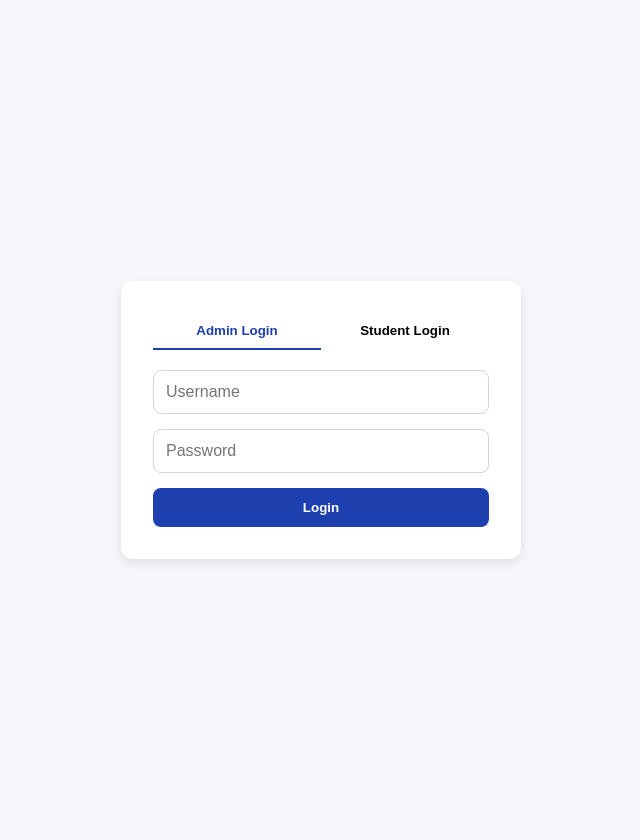
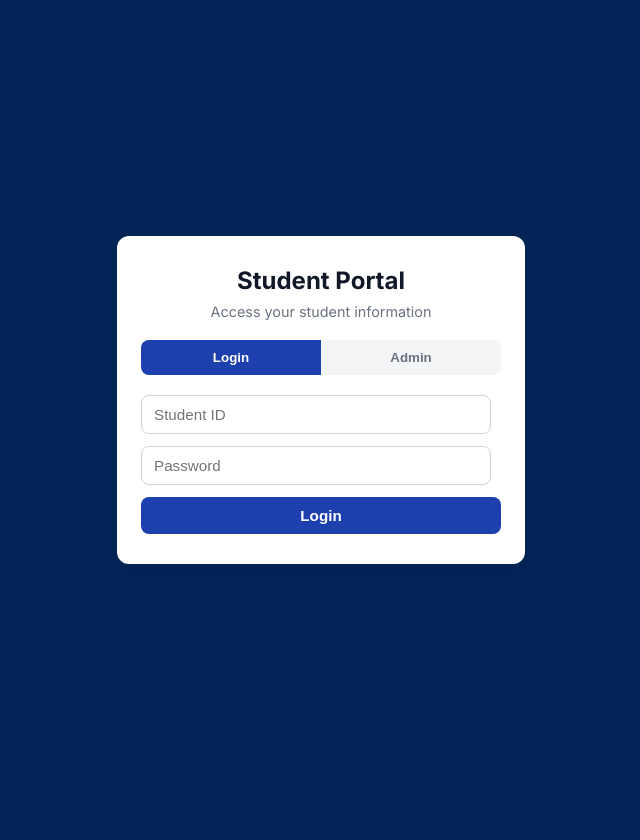
Before and after one commit to cabrerajm12/BILLING_PROJECT, a PHP site: page /login.php in a window 1280 px wide. Shown: the whole page, without its empty margins (319-959 px from the left). After the commit the page ends 564 px from the top, so only its background shows below. Run offline with PHP 8.4, Linux system fonts and the light colour scheme.

Commit message:
added code

```diff
--- a/admin_dashboard.php
+++ b/admin_dashboard.php
@@ -22,7 +22,7 @@ include "config.php";
         body {
             margin: 0;
             font-family: 'Segoe UI', Tahoma, Geneva, Verdana, sans-serif;
-            background: #f5f7fa;
+              background: #032558ff;
             padding: 40px 20px;
             display: flex;
             justify-content: center;
--- a/dashboard.php
+++ b/dashboard.php
@@ -29,7 +29,7 @@ $paymentStatus = ($balance == 0) ? "Paid in Full" : "Pending";
 
         body {
             font-family: 'Segoe UI', Tahoma, Geneva, Verdana, sans-serif;
-            background: #f5f7fa;
+              background: #032558ff;
             padding: 30px;
         }
 
@@ -41,7 +41,7 @@ $paymentStatus = ($balance == 0) ? "Paid in Full" : "Pending";
         }
 
         .header h1 {
-            color: #1e3a8a;
+            color: #ffffffff;
             font-size: 1.8rem;
         }
 
--- a/login.php
+++ b/login.php
@@ -4,7 +4,7 @@ include "config.php";
 
 $errorAdmin = "";
 $errorStudent = "";
-$activeTab = "admin"; // Default tab
+$activeTab = "student"; // Default tab
 
 // Admin login
 if (isset($_POST['admin_login'])) {
@@ -49,89 +49,126 @@ if (isset($_POST['student_login'])) {
 <meta charset="UTF-8">
 <meta name="viewport" content="width=device-width, initial-scale=1">
 <title>Login Portal</title>
+<link href="https://fonts.googleapis.com/css2?family=Inter:wght@400;600;700&display=swap" rel="stylesheet">
 <style>
     body {
-        font-family: 'Segoe UI', Tahoma, Geneva, Verdana, sans-serif;
-        background: #f5f7fa;
+        font-family: 'Inter', sans-serif;
+        background: #032558ff;
         display: flex;
         justify-content: center;
         align-items: center;
         height: 100vh;
         margin: 0;
-        padding: 20px;
     }
+
     .login-card {
-        background: white;
-        width: 400px;
+        background: #fff;
+        width: 360px;
         border-radius: 12px;
-        box-shadow: 0 4px 12px rgba(0,0,0,0.1);
-        padding: 32px;
-        box-sizing: border-box;
+        box-shadow: 0 4px 20px rgba(0,0,0,0.1);
+        padding: 30px 24px;
+        text-align: center;
     }
-    h2 {
-        text-align: center;
-        margin-bottom: 10px;
+
+    .login-card h2 {
+        margin: 0 0 8px;
+        font-weight: 700;
+        color: #111827;
     }
+
+    .login-card p {
+        margin: 0 0 20px;
+        color: #6b7280;
+        font-size: 0.9rem;
+    }
+
     .tabs {
         display: flex;
-        justify-content: space-around;
         margin-bottom: 20px;
+        border-radius: 8px;
+        overflow: hidden;
+        background: #f3f4f6;
     }
+
     .tabs button {
         flex: 1;
-        padding: 10px;
+        padding: 10px 0;
+        border: none;
+        background: transparent;
         cursor: pointer;
-        border: none;
-        border-bottom: 2px solid transparent;
-        background: transparent;
-        font-weight: bold;
-        transition: 0.3s;
+        font-weight: 600;
+        transition: background 0.3s;
+        color: #6b7280;
     }
+
     .tabs button.active {
-        border-color: #1e40af;
-        color: #1e40af;
+        background: #1e40af;
+        color: #fff;
     }
+
     form {
         display: none;
         flex-direction: column;
+        gap: 12px;
+        text-align: left;
     }
+
     form.active {
         display: flex;
     }
+
     input {
-        padding: 12px;
-        margin-bottom: 15px;
+        padding: 10px 12px;
         border-radius: 8px;
         border: 1px solid #d1d5db;
-        font-size: 1rem;
+        width: 90%;
+        font-size: 0.95rem;
     }
+
     button.submit-btn {
         background: #1e40af;
         color: white;
-        padding: 12px;
+        padding: 10px;
         border: none;
         border-radius: 8px;
+        font-weight: 600;
         cursor: pointer;
-        font-weight: bold;
+        transition: background 0.3s;
+        width: 100%;
+        font-size: 0.95rem;
     }
+
     button.submit-btn:hover {
-        background: #153eac;
+        background: #1d4ed8;
     }
+
     .error {
         color: #dc2626;
+        font-size: 0.85rem;
         text-align: center;
-        margin-bottom: 15px;
         font-weight: 600;
     }
+
 </style>
 </head>
 <body>
 
 <div class="login-card">
+    <h2>Student Portal</h2>
+    <p>Access your student information</p>
+
     <div class="tabs">
-        <button id="adminTab">Admin Login</button>
-        <button id="studentTab">Student Login</button>
+        <button id="studentTab">Login</button>
+        <button id="adminTab">Admin</button>
     </div>
+
+    <!-- Student Form -->
+    <form id="studentForm" method="POST">
+        <?php if($errorStudent != "") echo "<div class='error'>$errorStudent</div>"; ?>
+        <input type="text" name="student_id" placeholder="Student ID" required>
+        <input type="password" name="student_password" placeholder="Password" required>
+        <button type="submit" name="student_login" class="submit-btn">Login</button>
+    </form>
 
     <!-- Admin Form -->
     <form id="adminForm" method="POST">
@@ -139,14 +176,6 @@ if (isset($_POST['student_login'])) {
         <input type="text" name="username" placeholder="Username" required>
         <input type="password" name="password" placeholder="Password" required>
         <button type="submit" name="admin_login" class="submit-btn">Login</button>
-    </form>
-
-    <!-- Student Form -->
-    <form id="studentForm" method="POST">
-        <?php if($errorStudent != "") echo "<div class='error'>$errorStudent</div>"; ?>
-        <input type="text" name="student_id" placeholder="Student ID" required>
-        <input type="password" name="student_password" placeholder="Password" required>
-        <button type="submit" name="student_login" class="submit-btn">Login</button>
     </form>
 </div>
 
@@ -173,7 +202,7 @@ if (isset($_POST['student_login'])) {
     adminTab.addEventListener('click', () => switchTab('admin'));
     studentTab.addEventListener('click', () => switchTab('student'));
 
-    // Set active tab based on PHP variable
+    // Set default active tab
     switchTab("<?php echo $activeTab; ?>");
 </script>
 
```
